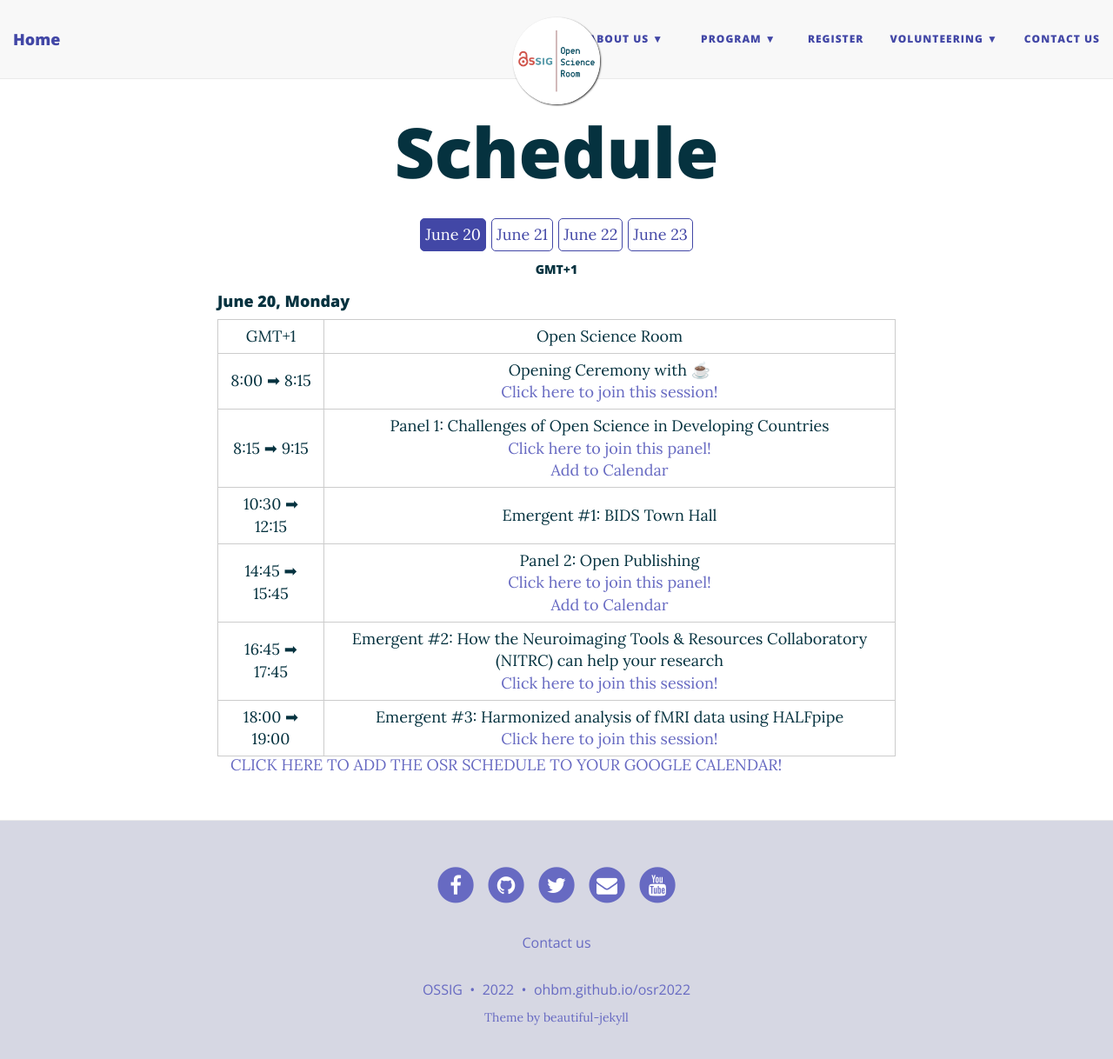
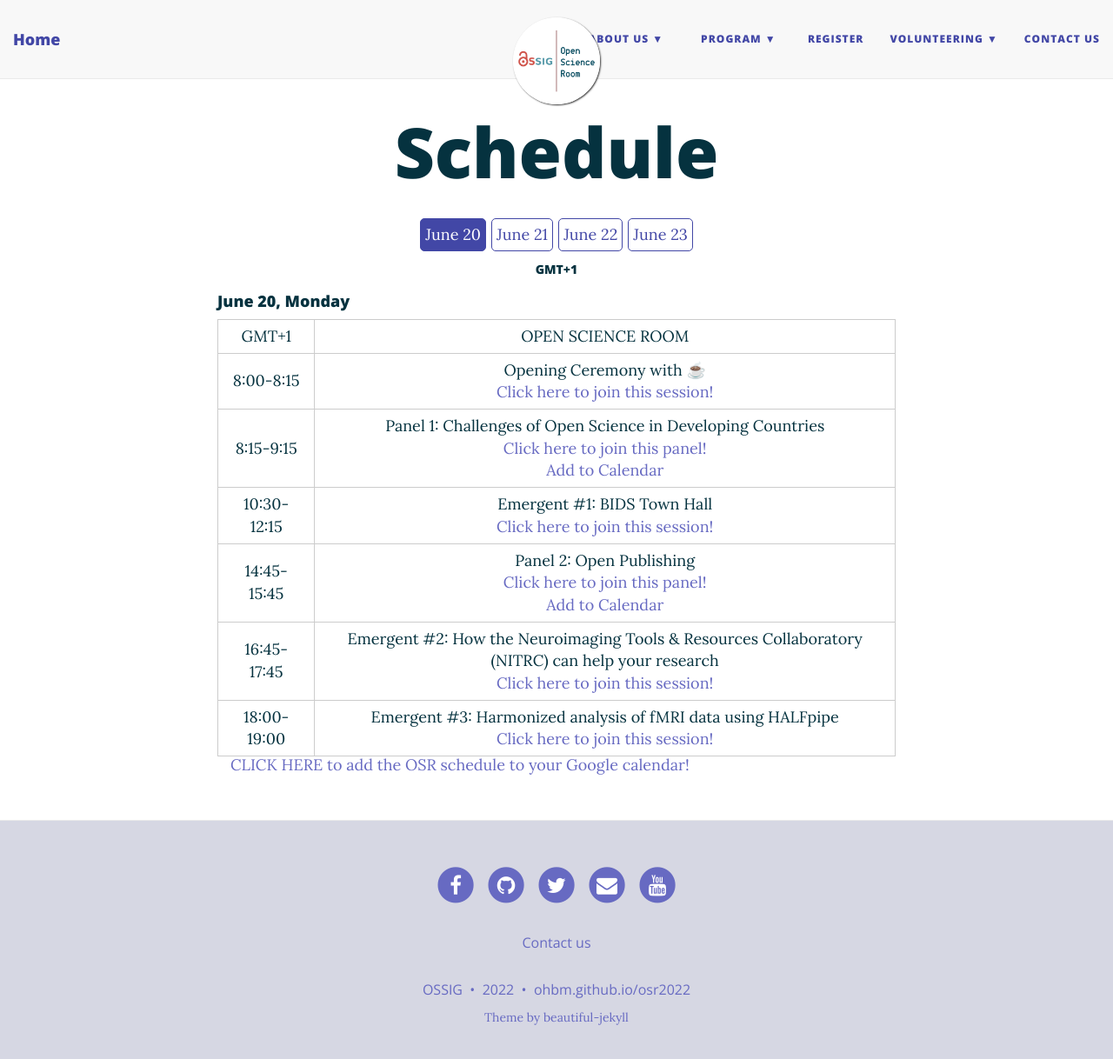
Before and after one commit to ohbm/osr2023, a Jekyll site: the page built from schedule.md, in a window 1280 px wide and 1231 px high. Shown: the top 1218 px of the window at 87% size. Built offline with Jekyll 4.4.1, drawn with Linux system fonts in a browser that asks for light colours; nearby versions of some CDN libraries.

Commit message:
done minor cosmetic and added BIDS emergent session link

```diff
--- a/schedule.md
+++ b/schedule.md
@@ -57,10 +57,10 @@
         <table class="osr-schedule">
             <tr>
                 <td>GMT+1</td>
-                <td>Open Science Room</td>
+                <td>OPEN SCIENCE ROOM</td>
             </tr>
             <tr>
-                <td>8:00 ➡ 8:15</td>
+                <td>8:00-8:15</td>
                 <td>
                     <div>Opening Ceremony with ☕</div>
                     <div><a href="https://www.crowdcast.io/e/panel-1-challenges-of" target="_blank">Click here to join this session!</a></div>
@@ -68,7 +68,7 @@
 
             </tr>
             <tr>
-                <td>8:15 ➡ 9:15</td>
+                <td>8:15-9:15</td>
                 <td>
                     <div>Panel 1: Challenges of Open Science in Developing Countries</div>
                     <div><a href="https://www.crowdcast.io/e/panel-1-challenges-of" target="_blank">Click here to join this panel!</a></div>
@@ -76,11 +76,14 @@
                 </td>
             </tr>
             <tr>
-                <td>10:30 ➡ 12:15</td>
-                <td>Emergent #1: BIDS Town Hall</td>
+                <td>10:30-12:15</td>
+                <td>
+                    <div>Emergent #1: BIDS Town Hall</div>
+                    <div><a href="https://www.crowdcast.io/e/osr-2022--emergent" target="_blank">Click here to join this session!</a></div>
+                </td>
             </tr>
             <tr>
-                <td>14:45 ➡ 15:45</td>
+                <td>14:45-15:45</td>
                 <td>
                     <div>Panel 2: Open Publishing</div>
                     <div><a href="https://www.crowdcast.io/e/panel-2-open-publishing" target="_blank">Click here to join this panel!</a></div>
@@ -88,14 +91,14 @@
                 </td>
             </tr>
             <tr>
-                <td>16:45 ➡ 17:45</td>
+                <td>16:45-17:45</td>
                 <td>
                     <div>Emergent #2: How the Neuroimaging Tools & Resources Collaboratory (NITRC) can help your research</div>
                     <div><a href="https://www.crowdcast.io/e/osr-2022--emergent-2" target="_blank">Click here to join this session!</a></div>
                 </td>
             </tr>
             <tr>
-                <td>18:00 ➡ 19:00</td>
+                <td>18:00-19:00</td>
                 <td>
                     <div>Emergent #3: Harmonized analysis of fMRI data using HALFpipe</div>
                     <div><a href="https://www.crowdcast.io/e/osr-2022--emergent-3" target="_blank">Click here to join this session!</a></div>
@@ -112,35 +115,35 @@
         <table class="osr-schedule">
             <tr>
                 <td>GMT+1</td>
-                <td>Open Science Room</td>
+                <td>OPEN SCIENCE ROOM</td>
             </tr>
             <tr>
-                <td>8:00 ➡ 9:00</td>
+                <td>8:00-9:00</td>
                 <td>
                     <div>Emergent #4</div>
                     <a href="https://ohbm.github.io/osr2022/submit/" target="_blank">Request an Emergent Session</a>
                 </td>
             </tr>
             <tr>
-                <td>10:15 ➡ 11:15</td>
+                <td>10:15-11:15</td>
                 <td>
                     <div>Emergent #5: Snakebids: Reproducible neuroimaging workflows as BIDS apps</div>
                     <div><a href="https://www.crowdcast.io/e/osr-2022--emergent-5" target="_blank">Click here to join this session!</a></div>
                 </td>
             </tr>
             <tr>
-                <td>11:15 ➡ 12:15</td>
+                <td>11:15-12:15</td>
                 <td>
                     <div>Emergent #6: How the Neuroimaging Tools & Resources Collaboratory (NITRC) can help your research</div>
                     <div><a href="https://www.crowdcast.io/e/osr-2022--emergent-6" target="_blank">Click here to join this session!</a></div>
                 </td>
             </tr>
             <tr>
-                <td>12:15 ➡ 13:00</td>
+                <td>12:15-13:00</td>
                 <td>Table Talk 1: Open Publishing with Tonya White</td>
             </tr>
             <tr>
-                <td>14:45 ➡ 15:45</td>
+                <td>14:45-15:45</td>
                 <td>
                     <div>Panel 3: Open Code - 6 Myths Debunked</div>
                     <div><a href="https://www.crowdcast.io/e/panel-3-open-code-6" target="_blank">Click here to join this panel!</a></div>
@@ -148,7 +151,7 @@
                 </td>
             </tr>
             <tr>
-                <td>17:45 ➡ 18:45</td>
+                <td>17:45-18:45</td>
                 <td>
                     <div>Emergent #7: Physiopy open meeting: Best practices in using physiological data to denoise functional timeseries</div>
                     <div><a href="https://www.crowdcast.io/e/osr-2022--emergent-7" target="_blank">Click here to join this session!</a></div>
@@ -165,10 +168,10 @@
         <table class="osr-schedule">
             <tr>
                 <td>GMT+1</td>
-                <td>Open Science Room</td>
+                <td>OPEN SCIENCE ROOM</td>
             </tr>
             <tr>
-                <td>8:00 ➡ 9:00</td>
+                <td>8:00-9:00</td>
                 <td>
                     <div>Panel 4: Emerging Statistical Perspectives in Promoting Reproducible Research</div>
                     <div><a href="https://www.crowdcast.io/e/panel-4-emerging-statistical" target="_blank">Click here to join this panel!</a></div>
@@ -176,25 +179,25 @@
                 </td>
             </tr>
             <tr>
-                <td>10:30 ➡ 11:30</td>
+                <td>10:30-11:30</td>
                 <td>
                     <div>Emergent #8</div>
                     <a href="https://ohbm.github.io/osr2022/submit/" target="_blank">Request an Emergent Session</a>
                 </td>
             </tr>
             <tr>
-                <td>12:45 ➡ 13:45</td>
+                <td>12:45-13:45</td>
                 <td>Table Talk 2: Charting a career path after the PhD with Thomas Yeo</td>
             </tr>
             <tr>
-                <td>14:45 ➡ 15:45</td>
+                <td>14:45-15:45</td>
                 <td>
                     <div>Emergent #9</div>
                     <a href="https://ohbm.github.io/osr2022/submit/" target="_blank">Request an Emergent Session</a>
                 </td>
             </tr>
             <tr>
-                <td>17:00 ➡ 18:00</td>
+                <td>17:00-18:00</td>
                 <td>
                     <div>Emergent #10: Towards an Open Developer Community for Neuroimaging MATLAB Community Toolboxes</div>
                     <div><a href="https://www.crowdcast.io/e/osr-2022--emergent-10" target="_blank">Click here to join this session!</a></div>
@@ -211,17 +214,17 @@
         <table class="osr-schedule">
             <tr>
                 <td>GMT+1</td>
-                <td>Open Science Room</td>
+                <td>OPEN SCIENCE ROOM</td>
             </tr>
             <tr>
-                <td>8:00 ➡ 9:00</td>
+                <td>8:00-9:00</td>
                 <td>
                     <div>Reflection about OHBM (Combined SIGs Event)</div>
                     <div><a href="https://www.crowdcast.io/e/osr-2022--reflections" target="_blank">Click here to join this session!</a></div>
                 </td>
             </tr>
             <tr>
-                <td>10:30 ➡ 11:30</td>
+                <td>10:30-11:30</td>
                 <td>
                     <div>Panel 5: Social Bias in Machine Learning</div>
                     <div><a href="https://www.crowdcast.io/e/panel-5-social-bias" target="_blank">Click here to join this panel!</a></div>
@@ -229,11 +232,11 @@
                 </td>
             </tr>
             <tr>
-                <td>11:45 ➡ 12:45</td>
+                <td>11:45-12:45</td>
                 <td>Table Talk 3: Reproducible Science and my role in it with Thomas Nichols</td>
             </tr>
             <tr>
-                <td>12:45 ➡ 13:00</td>
+                <td>12:45-13:00</td>
                 <td>
                     <div>Closing Ceremony</div>
                     <div><a href="https://www.crowdcast.io/e/osr-2022--closing" target="_blank">Click here to join this session!</a></div>
@@ -245,7 +248,7 @@
 </div>
 
 <div class="schedule-leave-space-before-footer">
-    <a href="https://calendar.google.com/calendar/u/0?cid=MjQydjZtZGFpcWQydWM0YzVlNDcxazA2Nm9AZ3JvdXAuY2FsZW5kYXIuZ29vZ2xlLmNvbQ" target="_blank">CLICK HERE TO ADD THE OSR SCHEDULE TO YOUR GOOGLE CALENDAR!</a>
+    <a href="https://calendar.google.com/calendar/u/0?cid=MjQydjZtZGFpcWQydWM0YzVlNDcxazA2Nm9AZ3JvdXAuY2FsZW5kYXIuZ29vZ2xlLmNvbQ" target="_blank">CLICK HERE to add the OSR schedule to your Google calendar!</a>
 </div>
 
 <script>!function(d,s,id){var js,fjs=d.getElementsByTagName(s)[0];if(!d.getElementById(id)){js=d.createElement(s);js.id=id;js.src='https://plugins.eventable.com/eventable.js';fjs.parentNode.insertBefore(js,fjs);}}(document,'script', 'eventable-script');</script>
```
